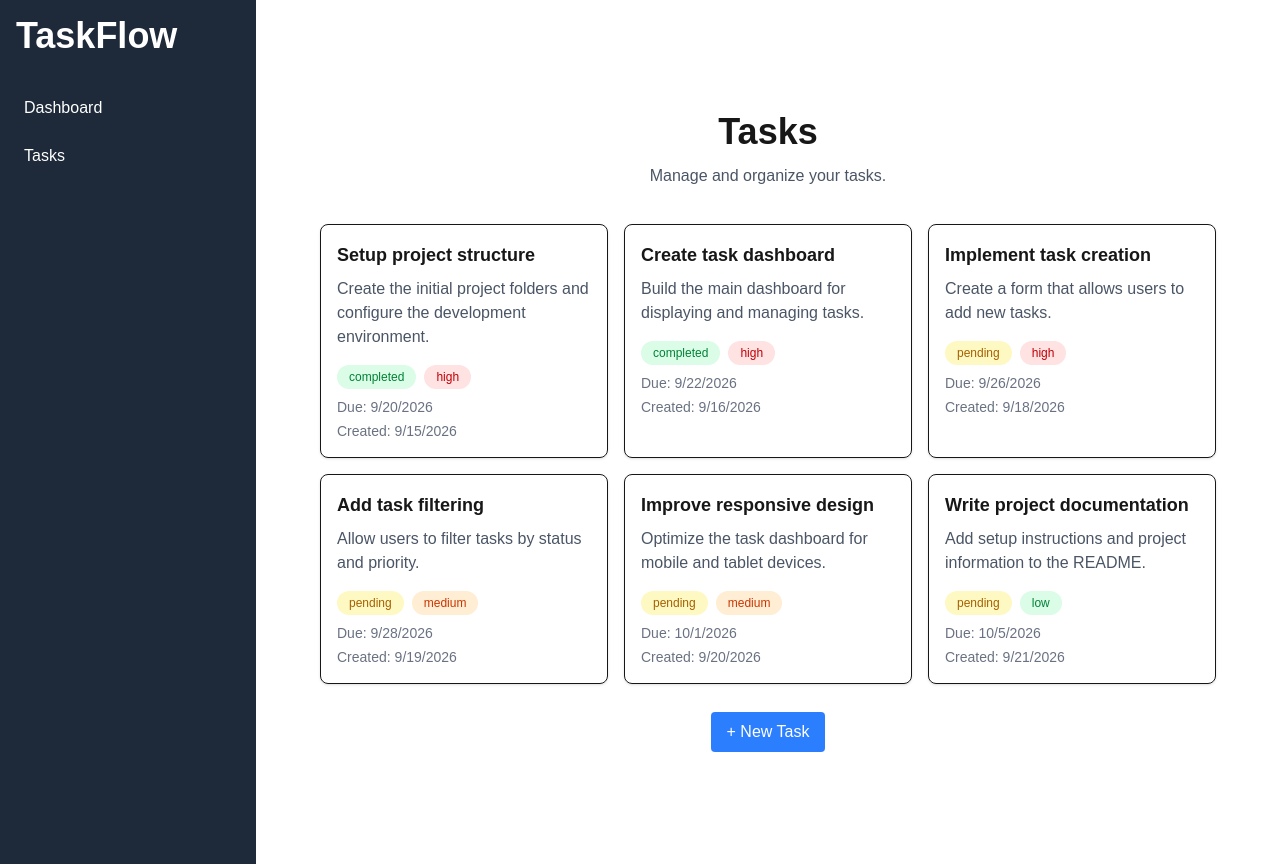
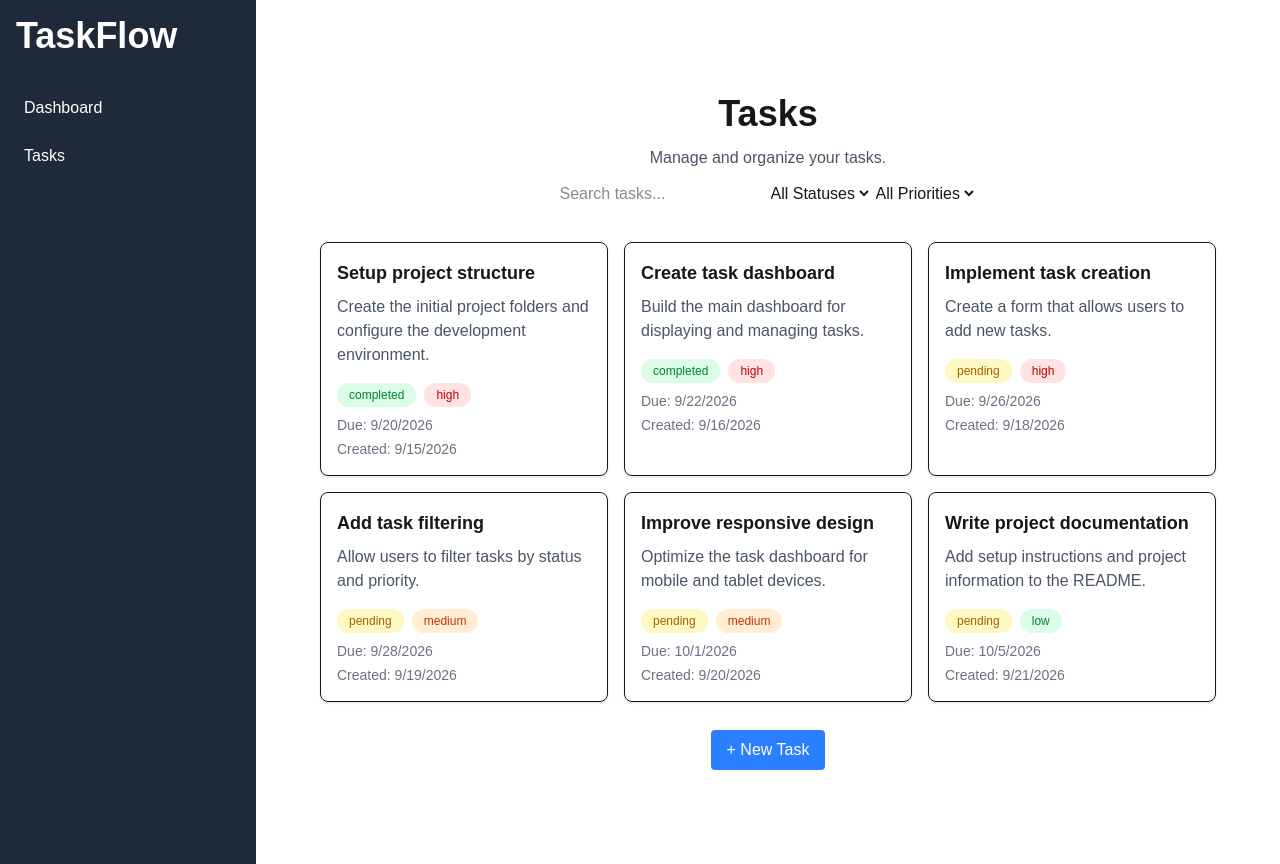
Before and after one commit to frhandev/taskflow, a Next.js app in the folder frontend/: page /tasks in a window 1280 px wide. Built offline with nearby package versions, Linux system fonts and the light colour scheme.

Commit message:
feat: add task search and filters

```diff
--- a/frontend/app/(dashboard)/tasks/page.tsx
+++ b/frontend/app/(dashboard)/tasks/page.tsx
@@ -1,7 +1,7 @@
-import TaskCard from "@/components/tasks/TaskCard";
 import Link from "next/link";
-import Task from "@/types/task";
+import Task from "@/types/Tasks/task";
 import { mockTasks } from "@/lib/data/tasks";
+import TaskList from "@/components/tasks/TaskList";
 
 function TasksPage() {
   const tasks: Task[] = mockTasks;
@@ -11,18 +11,7 @@ function TasksPage() {
       <h1 className="text-4xl font-bold">Tasks</h1>
       <p className="text-gray-600">Manage and organize your tasks.</p>
 
-      <div className="mt-6 w-full max-w-4xl grid grid-cols-1 sm:grid-cols-2 md:grid-cols-3 gap-4">
-        {tasks.length > 0 ? (
-          tasks.map((task) => <TaskCard key={task.id} task={task} />)
-        ) : (
-          <div className="col-span-full text-center">
-            <p className="text-gray-500">No tasks Yet.</p>
-            <p className="text-gray-500">
-              Click the button below to create a new task.
-            </p>
-          </div>
-        )}
-      </div>
+      <TaskList tasks={tasks} />
       <Link
         href="/tasks/new"
         className="mt-4 px-4 py-2 bg-blue-500 text-white rounded hover:bg-blue-600"
--- a/frontend/components/tasks/TaskCard.tsx
+++ b/frontend/components/tasks/TaskCard.tsx
@@ -1,4 +1,4 @@
-import Task from "@/types/task";
+import Task from "@/types/Tasks/task";
 
 type TaskCardProps = {
   task: Task;
--- /dev/null
+++ b/frontend/components/tasks/TaskList.tsx
@@ -0,0 +1,71 @@
+"use client";
+
+import Task from "@/types/Tasks/task";
+import TaskCard from "./TaskCard";
+import { useState } from "react";
+
+function TaskList({ tasks }: { tasks: Task[] }) {
+  const [searchTerm, setSearchTerm] = useState<string>("");
+  const [statusFilter, setStatusFilter] = useState<string>("all");
+  const [priorityFilter, setPriorityFilter] = useState<string>("all");
+
+  const filteredTasks = tasks.filter((task) => {
+    const matchesSearchTerm =
+      task.title.toLowerCase().includes(searchTerm.toLowerCase()) ||
+      task.description.toLowerCase().includes(searchTerm.toLowerCase());
+    const matchesStatusFilter =
+      statusFilter === "all" || task.status === statusFilter;
+    const matchesPriorityFilter =
+      priorityFilter === "all" || task.priority === priorityFilter;
+
+    return matchesSearchTerm && matchesStatusFilter && matchesPriorityFilter;
+  });
+
+  return (
+    <>
+      <div>
+        <input
+          type="text"
+          placeholder="Search tasks..."
+          value={searchTerm}
+          onChange={(e) => setSearchTerm(e.target.value)}
+        />
+        <select
+          value={statusFilter}
+          onChange={(e) => setStatusFilter(e.target.value)}
+        >
+          <option value="all">All Statuses</option>
+          <option value="pending">Pending</option>
+          <option value="in-progress">In Progress</option>
+          <option value="completed">Completed</option>
+        </select>
+        <select
+          value={priorityFilter}
+          onChange={(e) => setPriorityFilter(e.target.value)}
+        >
+          <option value="all">All Priorities</option>
+          <option value="low">Low</option>
+          <option value="medium">Medium</option>
+          <option value="high">High</option>
+        </select>
+      </div>
+      <div className="mt-6 w-full max-w-4xl grid grid-cols-1 sm:grid-cols-2 md:grid-cols-3 gap-4">
+        {filteredTasks.length === 0 && tasks.length > 0 ? (
+          <div className="col-span-full text-center">
+            <p className="text-gray-500">No tasks match the current filters.</p>
+          </div>
+        ) : (
+          filteredTasks.map((task) => <TaskCard key={task.id} task={task} />)
+        )}
+        {tasks.length === 0 && (
+          <div className="col-span-full text-center">
+            <p className="text-gray-500">No tasks yet.</p>
+            <p className="text-gray-500">Click on + New Task to create one.</p>
+          </div>
+        )}
+      </div>
+    </>
+  );
+}
+
+export default TaskList;
```
